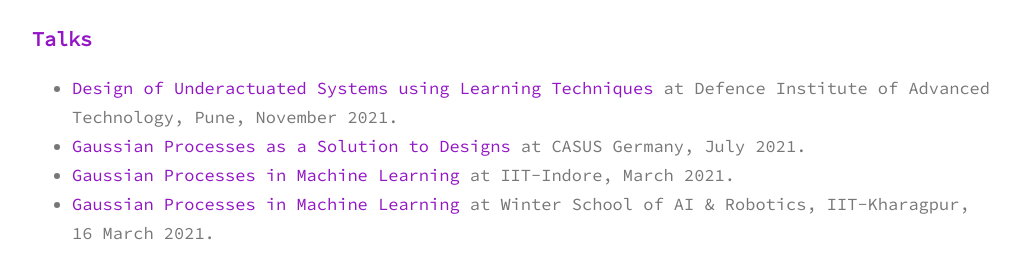
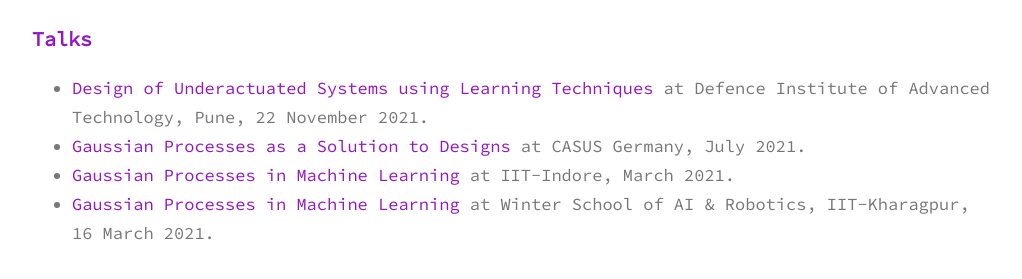
Before and after one commit to sinnuthomas/sinnuthomas.github.io, a Jekyll site: the page built from talks.md, in a window 1280 px wide. Shown: the part 127-406 px from the top of the page, without its empty margins (128-1150 px from the left). Built offline with Jekyll 4.4.1, drawn with Linux system fonts in a browser that asks for light colours.

Commit message:
Update talks.md

```diff
--- a/talks.md
+++ b/talks.md
@@ -3,7 +3,7 @@
 title: Talks
 permalink: /talks/
 ---
-  * [Design of Underactuated Systems using Learning Techniques](https://www.diat.ac.in/about-diat/conference-and-events/) at Defence Institute of Advanced Technology, Pune, November 2021.
+  * [Design of Underactuated Systems using Learning Techniques](https://www.diat.ac.in/about-diat/conference-and-events/) at Defence Institute of Advanced Technology, Pune, 22 November 2021.
   * [Gaussian Processes as a Solution to Designs](https://www.casus.science/events/gaussian-processes-as-a-solution-to-designs-by-sinnu-susan-thomas/) at CASUS Germany, July 2021.
   * [Gaussian Processes in Machine Learning](https://www.google.com/url?sa=t&rct=j&q=&esrc=s&source=web&cd=&cad=rja&uact=8&ved=2ahUKEwjmkY2M247vAhVDXSsKHSDkDeAQFjABegQIAhAD&url=https%3A%2F%2Fwww.iiti.ac.in%2Fpublic%2Fstorage%2Fevents%2Ffeb2021%2FQIP-MATHOPT21_26feb.pdf&usg=AOvVaw2CHa2BUIrKYPeesjk5wUk4) at IIT-Indore, March 2021.
   * [Gaussian Processes in Machine Learning](https://www.youtube.com/watch?v=UWH8_-njdaA) at Winter School of AI & Robotics, IIT-Kharagpur, 16 March 2021.
```
